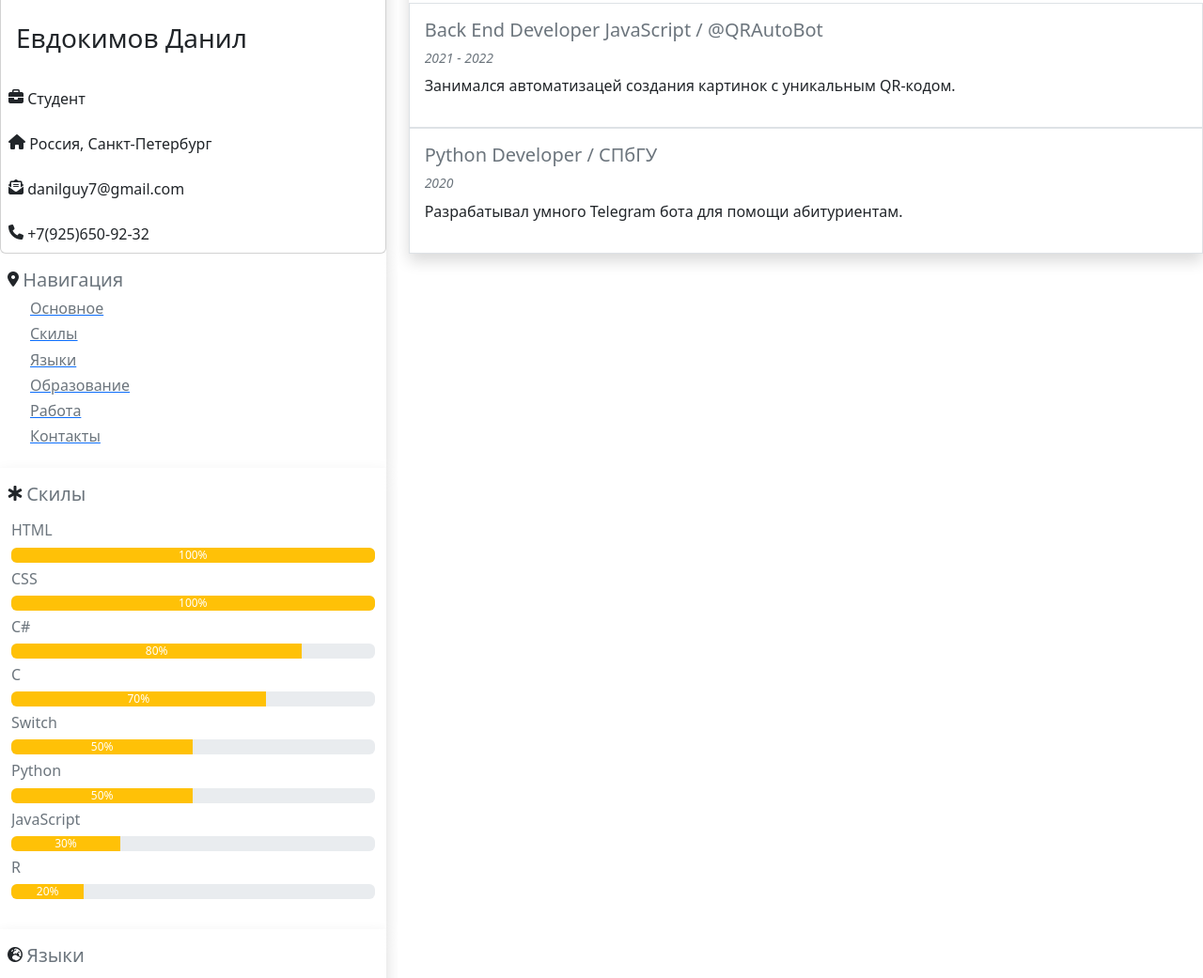
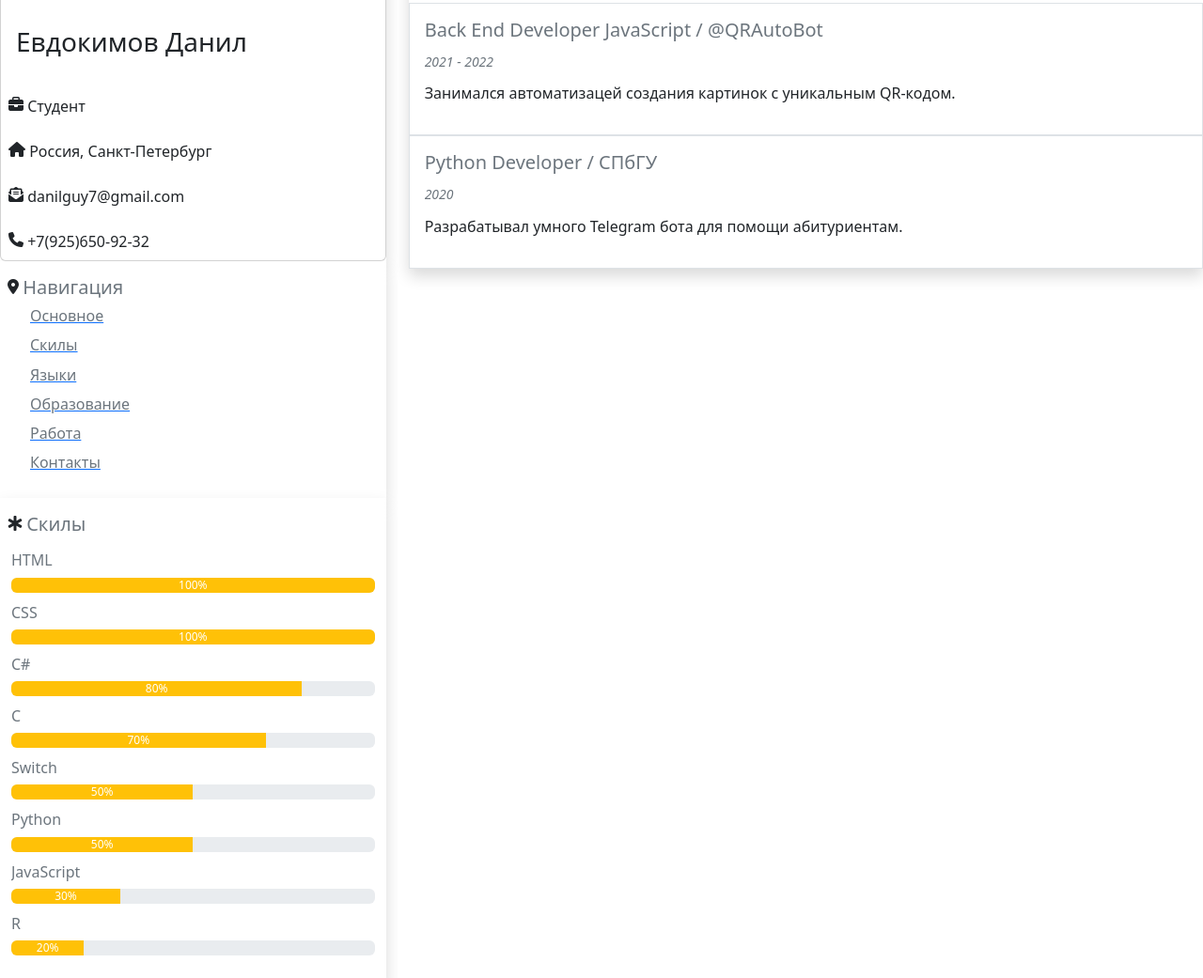
Before and after one commit to st084331/YevdokimovCV, a plain HTML site: page index.html in a window 1280 px wide. Shown: the part 422-1463 px from the top of the page at 94% size. Drawn offline with nearby package versions, Linux system fonts and the light colour scheme.

Commit message:
paddings

```diff
--- a/index.html
+++ b/index.html
@@ -48,7 +48,7 @@
           <a name="mainInfo"><img class="card-img-top" src="./photo_2022-09-19 14.07.10.jpeg"
               alt="Тут должно быть мое фото" /> </a>
           <div class="card-img-overlay ">
-            <h3 class="card-title  text-dark"> Евдокимов Данил</h3>
+            <h3 class="card-title  text-dark pb-1 pt-1"> Евдокимов Данил</h3>
           </div>
           <div class="text-dark mt-3 p-2 position:relative;">
             <i class="fas fa-briefcase mr-2"></i>
@@ -77,22 +77,22 @@
         </div>
         <ul class="list-group-flush">
           <li class="list-group-item"> <a href="#mainInfo">
-              <h6 class="text-secondary">Основное</h6>
+              <h6 class="text-secondary pb-1">Основное</h6>
             </a></li>
           <li class="list-group-item"><a href="#skils">
-              <h6 class="text-secondary">Скилы</h6>
+              <h6 class="text-secondary pb-1">Скилы</h6>
             </a></li>
           <li class="list-group-item"><a href="#langueges">
-              <h6 class="text-secondary">Языки</h6>
+              <h6 class="text-secondary pb-1">Языки</h6>
             </a></li>
           <li class="list-group-item"><a href="#edu">
-              <h6 class="text-secondary">Образование</h6>
+              <h6 class="text-secondary pb-1">Образование</h6>
             </a></li>
           <li class="list-group-item"><a href="#job">
-              <h6 class="text-secondary">Работа</h6>
+              <h6 class="text-secondary pb-1">Работа</h6>
             </a></li>
           <li class="list-group-item"><a href="#contacts">
-              <h6 class="text-secondary">Контакты</h6>
+              <h6 class="text-secondary pb-1">Контакты</h6>
             </a></li>
         </ul>
       </div>
@@ -104,43 +104,43 @@
           <a name="skils"><span class="h5 text-secondary">Скилы </span></a>
         </div>
 
-        <div class="container mt-2">
+        <div class="container mt-2 pb-1">
           <h6 class="text-secondary">HTML</h6>
           <div class="progress">
             <div class="progress-bar bg-warning" style="width:100%">100%</div>
           </div>
         </div>
-        <div class="container mt-2">
+        <div class="container mt-2 pb-1">
           <h6 class="text-secondary">CSS</h6>
           <div class="progress">
             <div class="progress-bar bg-warning" style="width:100%">100%</div>
           </div>
         </div>
-        <div class="container mt-2">
+        <div class="container mt-2 pb-1">
           <h6 class="text-secondary">C#</h6>
           <div class="progress">
             <div class="progress-bar bg-warning" style="width:80%">80%</div>
           </div>
         </div>
-        <div class="container mt-2">
+        <div class="container mt-2 pb-1">
           <h6 class="text-secondary">C</h6>
           <div class="progress">
             <div class="progress-bar bg-warning" style="width:70%">70%</div>
           </div>
         </div>
-        <div class="container mt-2">
+        <div class="container mt-2 pb-1">
           <h6 class="text-secondary">Switch</h6>
           <div class="progress">
             <div class="progress-bar bg-warning" style="width:50%">50%</div>
           </div>
         </div>
-        <div class="container mt-2">
+        <div class="container mt-2 pb-1">
           <h6 class="text-secondary">Python</h6>
           <div class="progress">
             <div class="progress-bar bg-warning" style="width:50%">50%</div>
           </div>
         </div>
-        <div class="container mt-2">
+        <div class="container mt-2 pb-1">
           <h6 class="text-secondary">JavaScript</h6>
           <div class="progress">
             <div class="progress-bar bg-warning" style="width:30%">30%</div>
@@ -160,13 +160,13 @@
           <a name="langueges"><span class="h5 text-secondary">Языки </span></a>
         </div>
 
-        <div class="container mt-2">
+        <div class="container mt-2 pb-1">
           <h6 class="text-secondary">Русский</h6>
           <div class="progress">
             <div class="progress-bar bg-warning" style="width:100%">100%</div>
           </div>
         </div>
-        <div class="container mt-2">
+        <div class="container mt-2 pb-1">
           <h6 class="text-secondary">Английский</h6>
           <div class="progress">
             <div class="progress-bar bg-warning" style="width:90%">90%</div>
@@ -211,15 +211,15 @@
         </div>
         <div class="media border p-3">
           <div class="media-body">
-            <h5 class="text-secondary">Back End Developer JavaScript / @QRAutoBot</h5>
-            <h6 class="text-secondary pr-2"></i> <small><i> 2021 - 2022 </i></small></h6>
+            <h5 class="text-secondary pb-1">Back End Developer JavaScript / @QRAutoBot</h5>
+            <h6 class="text-secondary pr-2 pb-1"></i> <small><i> 2021 - 2022 </i></small></h6>
             <p>Занимался автоматизацей создания картинок с уникальным QR-кодом.</p>
           </div>
         </div>
         <div class="media border p-3">
           <div class="media-body">
-            <h5 class="text-secondary"> Python Developer / СПбГУ</h5>
-            <h6 class="text-secondary pr-2"></i> <small><i> 2020</i> </small>
+            <h5 class="text-secondary pb-1"> Python Developer / СПбГУ</h5>
+            <h6 class="text-secondary pr-2 pb-1"></i> <small><i> 2020</i> </small>
             </h6>
             <p>Разрабатывал умного Telegram бота для помощи абитуриентам.</p>
           </div>
@@ -229,7 +229,7 @@
     </div>
     <div class="container-fluid bg-warning mt-3 text-center text-white p-4">
       <a name="contacts">
-        <h6 class="mb-2">Я в Интернете :</h6>
+        <h6 class="mb-2 pb-1">Я в Интернете :</h6>
       </a>
       <a href="https://www.youtube.com/channel/UCNWFphXHBadgnGUg0K46gfg" target=”_blank”><i class="fab fa-youtube"
           style="color:white"></i></a>
```
